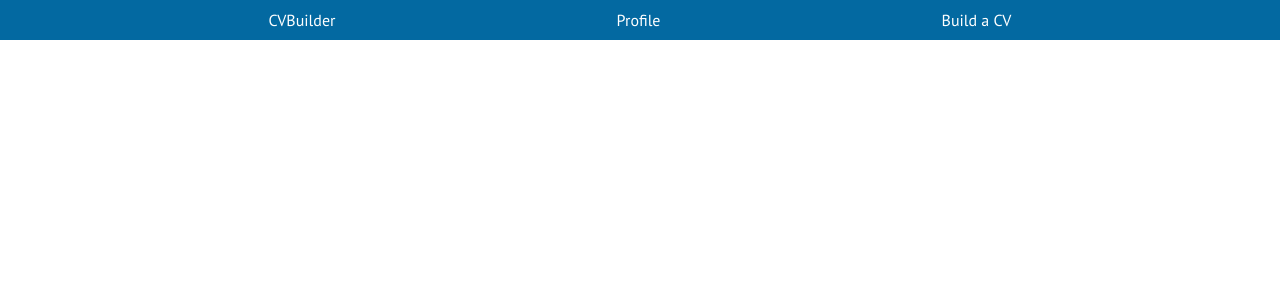
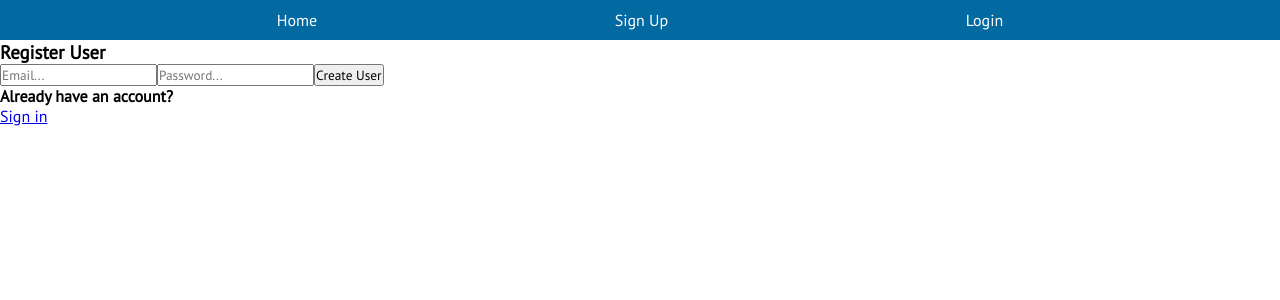
Before and after one commit to npm-install-username/cv, a React (Create React App) app in the folder cv-project/: page /register in a window 1280 px wide. Shown: the top 300 px of the page. Built offline with nearby package versions, Linux system fonts and the light colour scheme; no server answers.

Commit message:
added user auth

```diff
--- a/cv-project/src/RouteSwitch.js
+++ b/cv-project/src/RouteSwitch.js
@@ -1,17 +1,32 @@
-import { BrowserRouter, Routes, Route } from "react-router-dom";
+import { BrowserRouter, Routes, Route, Navigate } from "react-router-dom";
 import App from "./App";
 import Profile from "./pages/Profile";
 import CVBuilder from "./pages/CVBuilder";
 import Navbar from "./components/Navbar";
+import { useState, useEffect } from "react";
+import { onAuthStateChanged} from "firebase/auth";
+import { auth } from "./firebase-config";
+import Register from "./pages/Register";
+import Login from "./pages/Login"
 
 const RouteSwitch = () => {
+  const [user, setUser] = useState({});
+
+  useEffect(() => {
+    onAuthStateChanged(auth, (currentUser) => {
+        setUser(currentUser);
+    });
+
+  }, [])
   return (
     <BrowserRouter>
-    <Navbar />
+    <Navbar user={user}/>
       <Routes>
         <Route path="/" element={<App />} />
-        <Route path="/profile" element={<Profile />} />
-        <Route path="/cvbuilder" element={<CVBuilder />} />
+        <Route path="/register" element={<Register />} />
+        <Route path="/login" element={<Login />} />
+        {user ? <Route path="/profile" element={<Profile />} /> : <Route path="/profile" element={<Navigate to='/' />} /> }
+        {user ? <Route path="/cvbuilder" element={<CVBuilder />} /> : <Route path="/cvbuilder" element={<Navigate to='/' />} /> }
       </Routes>
     </BrowserRouter>
   );
--- a/cv-project/src/components/Navbar.js
+++ b/cv-project/src/components/Navbar.js
@@ -1,14 +1,21 @@
 import React from 'react'
+import { signOut } from 'firebase/auth';
+import { auth } from '../firebase-config'
 
 
-function Navbar() {
+function Navbar(props) {
+  const logout = async () => {
+    await signOut(auth);
+  };
+
   return (
     <div className='navbar-background'>
       <div className="container">
         <ul>
-          <li><a href="/">CVBuilder</a></li>
-          <li><a href="/profile">Profile</a></li>
-          <li><a href="/cvbuilder">Build a CV</a></li>
+          <li><a href="/">Home</a></li>
+          {props.user ? <li><a href="/profile">Profile</a></li> : <li><a href="/register">Sign Up</a></li>}
+          {props.user ? <li><a href="/cvbuilder">CVBuilder</a></li> : <li><a href="/login">Login</a></li>}
+          {props.user && <li><a href="/" onClick={logout}>Sign Out</a></li>}
         </ul>
       </div>
     </div>
--- /dev/null
+++ b/cv-project/src/firebase-config.js
@@ -0,0 +1,22 @@
+// Import the functions you need from the SDKs you need
+import { initializeApp } from "firebase/app";
+// TODO: Add SDKs for Firebase products that you want to use
+// https://firebase.google.com/docs/web/setup#available-libraries
+
+import {getAuth} from 'firebase/auth';
+
+// Your web app's Firebase configuration
+const firebaseConfig = {
+  apiKey: "AIzaSyBUtKRjnXUcI8UCMSC_423k_-XY4fqfe0U",
+  authDomain: "cvbuilder-aff15.firebaseapp.com",
+  projectId: "cvbuilder-aff15",
+  storageBucket: "cvbuilder-aff15.appspot.com",
+  messagingSenderId: "348127036915",
+  appId: "1:348127036915:web:453cf618a727d252087e86"
+};
+
+// Initialize Firebase
+const app = initializeApp(firebaseConfig);
+
+//Export auth so we can use in other files
+export const auth = getAuth(app);
--- /dev/null
+++ b/cv-project/src/pages/Login.js
@@ -0,0 +1,50 @@
+
+import React from 'react'
+import { useState } from 'react';
+import {
+    signInWithEmailAndPassword,
+} from "firebase/auth";
+import { auth } from "../firebase-config";
+
+
+function Login() {
+    const [loginEmail, setLoginEmail] = useState("");
+    const [loginPassword, setLoginPassword] = useState("");
+
+    const login = async () => {
+        try {
+          const user = await signInWithEmailAndPassword(
+            auth,
+            loginEmail,
+            loginPassword
+          );
+          console.log(user);
+        } catch (error) {
+          console.log(error.message);
+        }
+      };
+
+  return (
+    <div>
+        <h3> Login </h3>
+        <input
+          placeholder="Email..."
+
+          onChange={(event) => {
+            setLoginEmail(event.target.value);
+          }}
+        />
+        <input
+          placeholder="Password..."
+          type='password'
+          onChange={(event) => {
+            setLoginPassword(event.target.value);
+          }}
+        />
+
+        <button onClick={login}> Login</button>
+      </div>
+  )
+}
+
+export default Login
--- /dev/null
+++ b/cv-project/src/pages/Register.js
@@ -0,0 +1,58 @@
+import React from 'react'
+import { useState } from 'react';
+import {
+    createUserWithEmailAndPassword,
+} from "firebase/auth";
+import { auth } from '../firebase-config';
+
+
+
+function Register() {
+    const [registerEmail, setRegisterEmail] = useState("");
+    const [registerPassword, setRegisterPassword] = useState("");
+
+
+    const register = async () => {
+        try {
+          const user = await createUserWithEmailAndPassword(
+            auth,
+            registerEmail,
+            registerPassword
+          );
+          console.log(user);
+        } catch (error) {
+          console.log(error.message);
+        }
+    };
+
+
+  return (
+    <>
+
+
+        <div>
+            <h3> Register User </h3>
+            <input
+            placeholder="Email..."
+            onChange={(event) => {
+                setRegisterEmail(event.target.value);
+            }}
+            />
+            <input
+            placeholder="Password..."
+            type='password'
+            onChange={(event) => {
+                setRegisterPassword(event.target.value);
+            }}
+            />
+
+            <button onClick={register}> Create User</button>
+        </div>
+
+        <h4>Already have an account?</h4>
+        <a href="/login">Sign in</a>
+    </>
+  )
+}
+
+export default Register
--- /dev/null
+++ b/package.json
@@ -0,0 +1,5 @@
+{
+  "dependencies": {
+    "firebase": "^9.9.0"
+  }
+}
```
Also changed, not shown: 1 other file (tests, documents, lock files or other folders).
